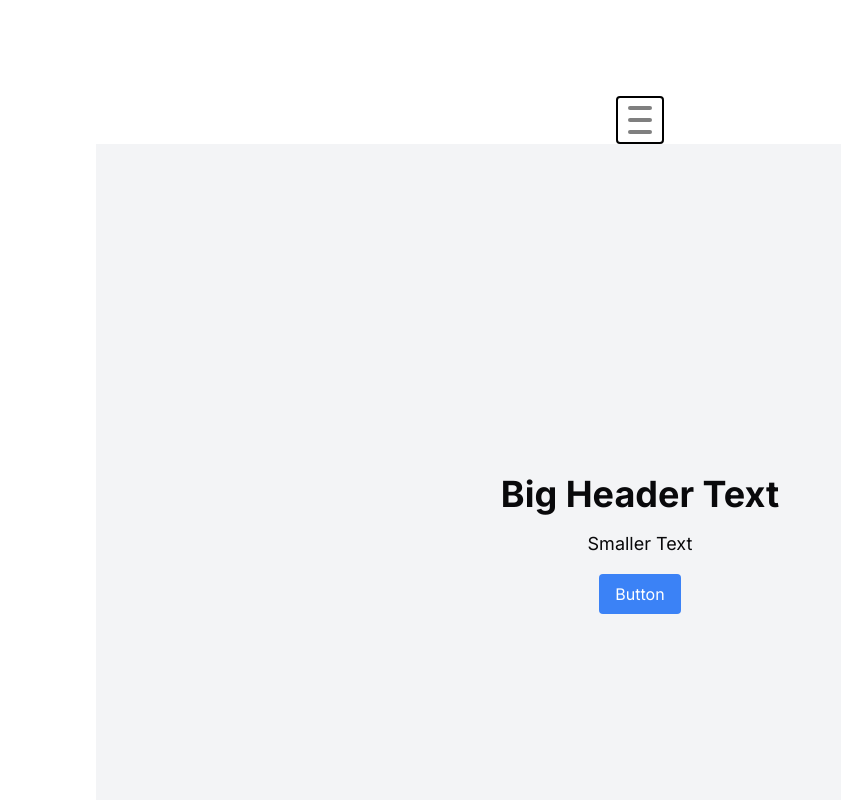
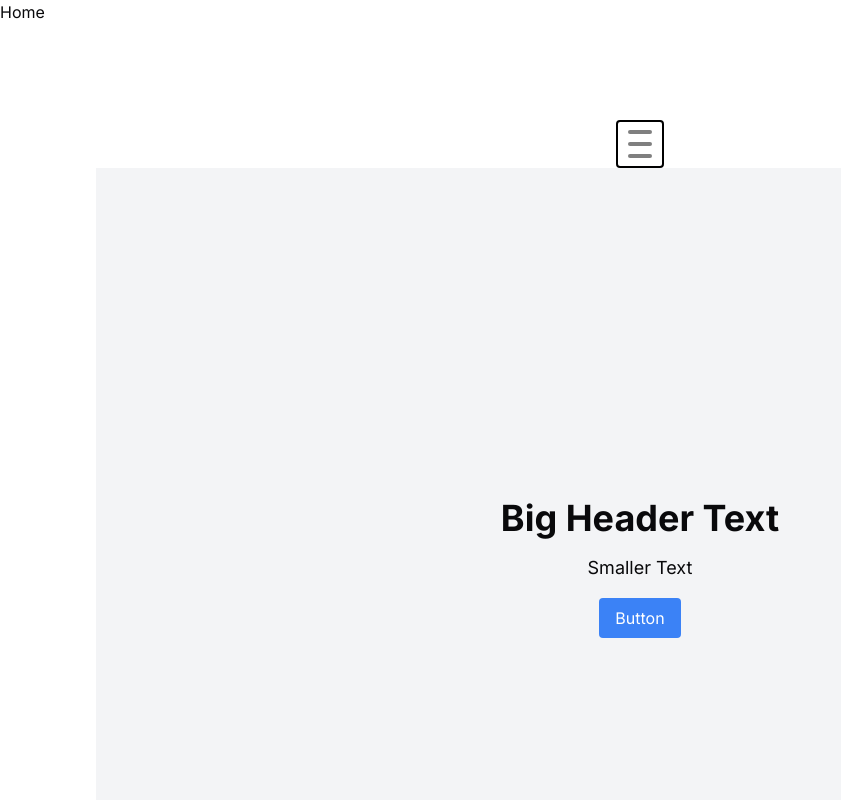
Before and after one commit to bvdr/website, a Next.js app: page /articles in a window 1280 px wide. Shown: the top 800 px of the page, without its empty margins (0-841 px from the left). Built offline with nearby package versions, Linux system fonts and the light colour scheme.

Commit message:
Add navigation

```diff
--- a/app/layout.tsx
+++ b/app/layout.tsx
@@ -1,5 +1,6 @@
 import './globals.css'
 import { ThemeProvider } from "@/components/theme-provider"
+import Navigation from '@/components/navigation'
 import type { Metadata } from 'next'
 import { Inter } from 'next/font/google'
 
@@ -19,6 +20,7 @@
     <html lang="en">
       <body className={inter.className}>
           <ThemeProvider attribute="class" defaultTheme="system" enableSystem>
+            <Navigation />
             {children}
           </ThemeProvider>
       </body>
--- /dev/null
+++ b/components/navigation.tsx
@@ -0,0 +1,15 @@
+const Navigation = () => {
+  return (
+    <>
+      <nav>
+        <ul>
+          <li>
+            <a href="/">Home</a>
+          </li>
+        </ul>
+      </nav>
+    </>
+  );
+};
+
+export default Navigation;
```
